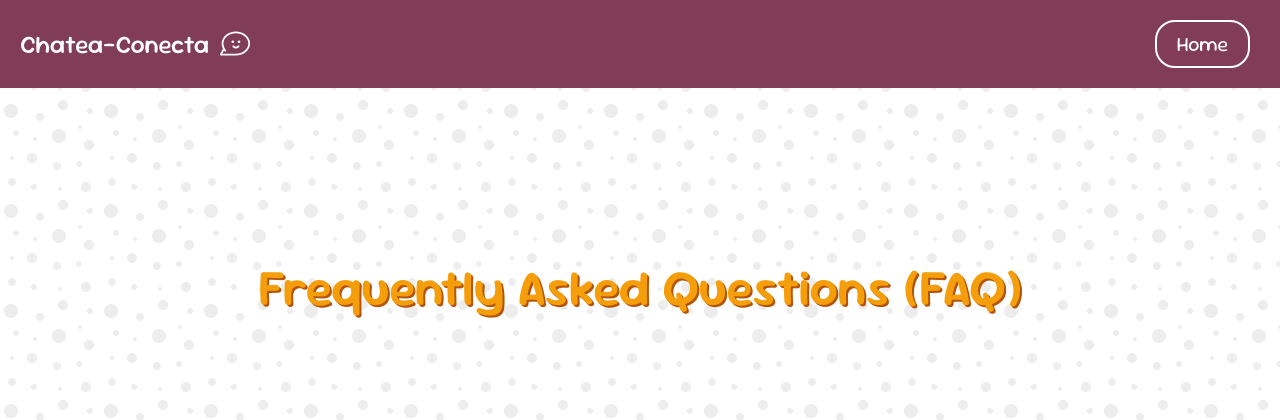
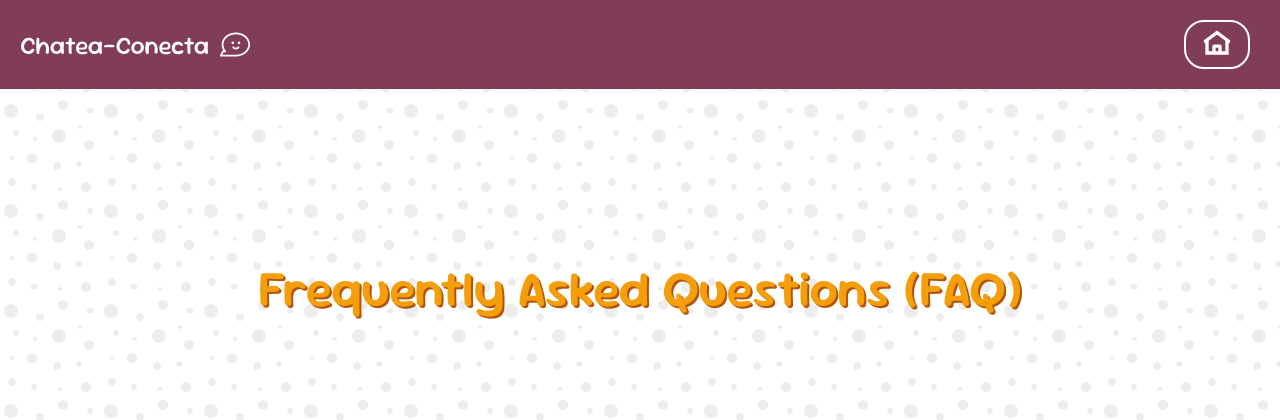
Before and after one commit to amssdias/chatea-conecta, a Django app: page /en/faq/ in a window 1280 px wide. Shown: the top 420 px of the page. Run offline with Django 4.2, Linux system fonts and the light colour scheme; parts of the project's set-up code (start-up, migrations or seed data) failed here and were passed over.

Commit message:
Home: Change home btn on navigation.

```diff
--- a/chat_connect/static/style/scss/components/_faq.scss
+++ b/chat_connect/static/style/scss/components/_faq.scss
@@ -23,7 +23,6 @@
             display: flex;
             justify-content: space-between;
             align-items: center;
-            // flex-wrap: wrap;
             padding: 1rem 0rem;
 
             @include respond(phone) {
--- a/chat_connect/static/style/scss/layout/_navigation.scss
+++ b/chat_connect/static/style/scss/layout/_navigation.scss
@@ -10,8 +10,9 @@
 
     @include respond(phone) {
         flex-wrap: wrap;
-        justify-items: center;
+        justify-content: center;
         min-height: 7vh;
+        padding: 0rem 1rem;
 
     }
 
@@ -25,6 +26,10 @@
             height: 40px;
             filter: invert(100%);
             margin: 0rem 0.6rem;
+
+                @include respond(phone) {
+                    width: 30px;
+                }
         }
 
         h2 {
@@ -40,10 +45,10 @@
     }
 
     &__links {
+        z-index: 1000;
         display: flex;
         justify-content: flex-end;
         align-items: center;
-        flex-grow: 1;
 
         padding: 1rem;
 
@@ -54,10 +59,9 @@
 
     &-link {
         border: 0.2rem solid $color-white;
-        padding: 1rem 2rem;
+        padding: 0.5rem 1.5rem;
         border-radius: 2rem;
 
-        font-size: 2rem;
         text-decoration: none;
         color: $color-white;
 
@@ -66,5 +70,10 @@
         @include respond(phone) {
         }
 
+        &-home {
+            width: 32px;
+            height: 32px;
+        }
+
     }
 }
--- a/chat_connect/templates/navigation.html
+++ b/chat_connect/templates/navigation.html
@@ -17,7 +17,9 @@
         {% url "chat:home" as home_url %}
         {% if request.path != home_url %}
             <div class="nav-bar__links">
-                <a class="nav-bar-link" href="{% url 'chat:home' %}">{% trans "Home" %}</a>
+                <a class="nav-bar-link" href="{% url 'chat:home' %}">
+                    <img src="{% static 'img/home-btn.svg' %}" class="nav-bar-link-home" aria-label="Chatea conecta Home" />
+                </a>
             </div>
         {% endif %}
     {% endif %}
```
Also changed, not shown: apps/chat/static/js/main.js (+163 -0 lines), chat_connect/static/img/home-btn.svg (added), chat_connect/static/style/css/main.min.css, 1 other file.
